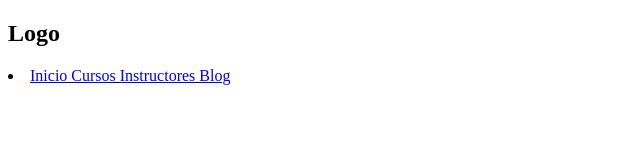
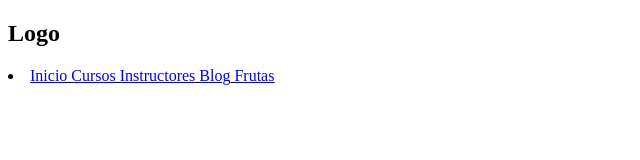
Before and after one commit to macortesmo/htmlCss, a plain HTML site: page Finproject/index.html in a window 1280 px wide. Shown: the full height of the page, 0-640 px from the left. Drawn offline with Linux system fonts and the light colour scheme.

Commit message:
pruebas enlace github

```diff
--- a/Finproject/index.html
+++ b/Finproject/index.html
@@ -20,6 +20,7 @@
                     <a href="#" class="nav__links">Cursos</a>
                     <a href="#" class="nav__links">Instructores</a>
                     <a href="#" class="nav__links">Blog</a>
+                    <a href="#" class="nav__links">Frutas</a>
                 </li>
             </ul>
         </nav>
```
